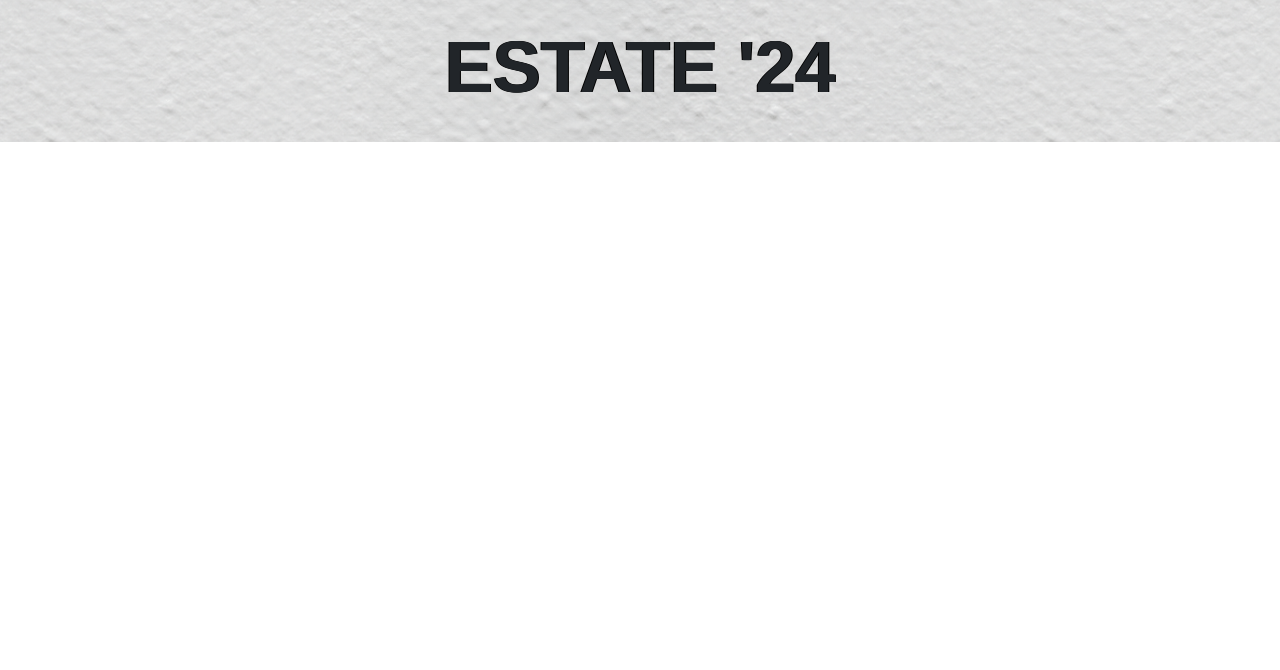
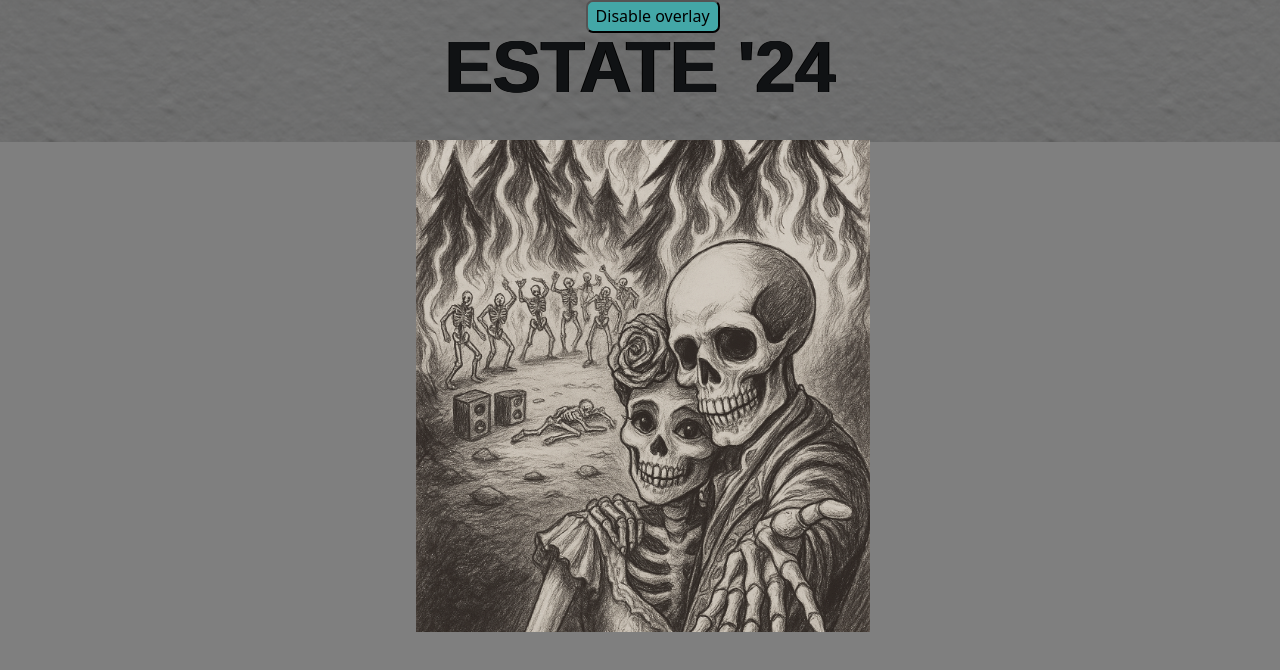
Before and after one commit to francesco-troise/js-photo-blog, a plain HTML site: page index.html in a window 1280 px wide. Drawn offline with nearby package versions, Linux system fonts and the light colour scheme; no server answers; a web font is replaced by a local one.

Commit message:
MILESTON1 (SECONDA CONSEGNA) Add overlay image Add overlay button

```diff
--- a/assets/css/style.css
+++ b/assets/css/style.css
@@ -15,9 +15,7 @@ h1 {
 }
 /*HEADER SECTION*/
 
-main {
-  background-image: url("../img/cork.png");
-}
+
 
 .date {
   font-family: "Sometype Mono", "monospace";
@@ -49,3 +47,40 @@ main {
   height: auto;
   object-fit: cover;
 }
+
+main {
+  background-image: url("../img/cork.png");
+  position: relative;
+}
+
+#overlay {
+  position: fixed;
+  width: 100%;
+  height: 100%;
+  top: 0;
+  left: 0;
+  right: 0;
+  bottom: 0;
+  background-color: rgba(0,0,0,0.5);
+  cursor: pointer;
+
+}
+
+#btn-overlay{
+  position: absolute;
+  left: 45.75%;
+  top:0;
+  padding: 0.15rem 0.5rem;
+  border-radius: 7px;
+  background-color:rgb(67, 167, 167)
+}
+
+#img-overlay{
+  width: 35.5%;
+  position: absolute;
+  left: 32.5%;
+  top: 17.5%;;
+  opacity: 0.85;
+
+
+}
--- a/index.html
+++ b/index.html
@@ -27,6 +27,10 @@
                 <!--ROW OF COLOMUNS-->
             </div>
         </div>
+        <div id="overlay">
+            <button id="btn-overlay">Disable overlay</button>
+            <img id="img-overlay" src="./assets/img/sfondo.png">
+        </div>
     </main>
 
 
```
